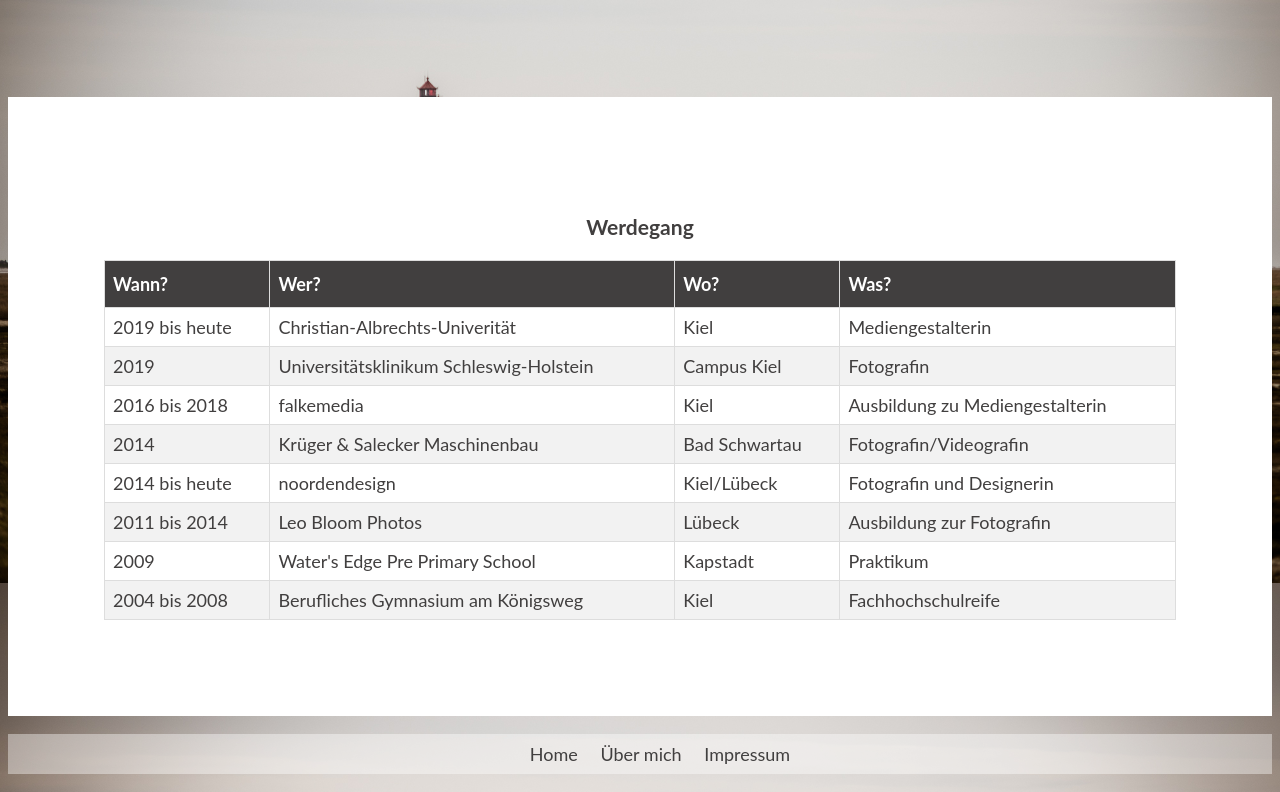
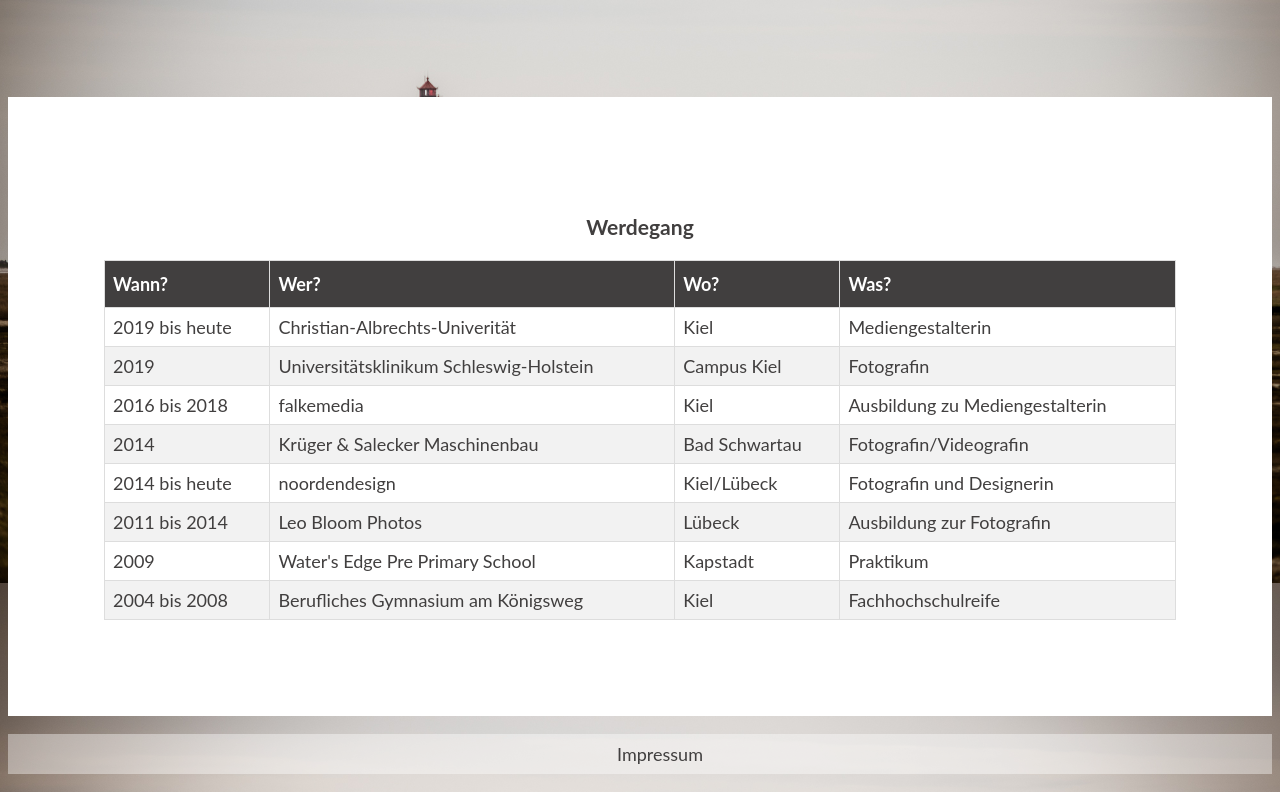
Before and after one commit to Piahontas/Pre-Challenge, a plain HTML site: page aboutme.html in a window 1280 px wide. Shown: the part 1980-2772 px from the top of the page. Drawn offline with Linux system fonts and the light colour scheme.

Commit message:
Header und Footer bearbeitet

```diff
--- a/aboutme.html
+++ b/aboutme.html
@@ -11,7 +11,6 @@
 		<div class="navigation">
 			<ul class="navbar">
 			<li class="navelement"><a href="index.html">Home</a></li>
-			<li class="navelement"><a href="aboutme.html">Über mich</a></li>
 			</ul>
 			  </div>
 		</div>
@@ -118,8 +117,6 @@
   </div>
   <div class="footer">
     <ul class="footerbar">
-			<li class="footerelement"><a href="index.html">Home</a></li>
-      <li class="footerelement"><a href="aboutme.html">Über mich</a></li>
       <li class="footerelement"><a href="impressum.html">Impressum</a></li>
 			</ul>
   </div>
```
